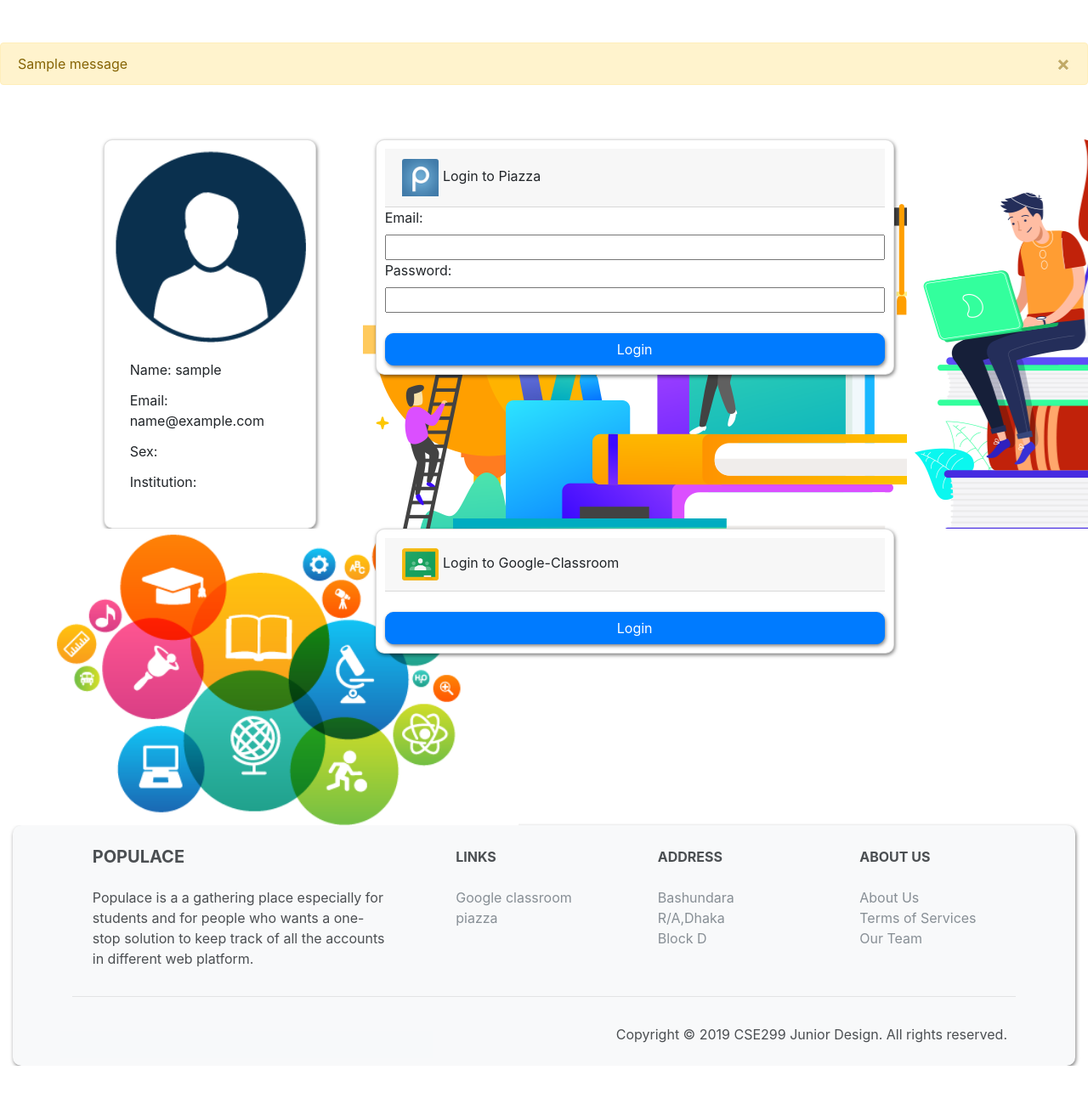
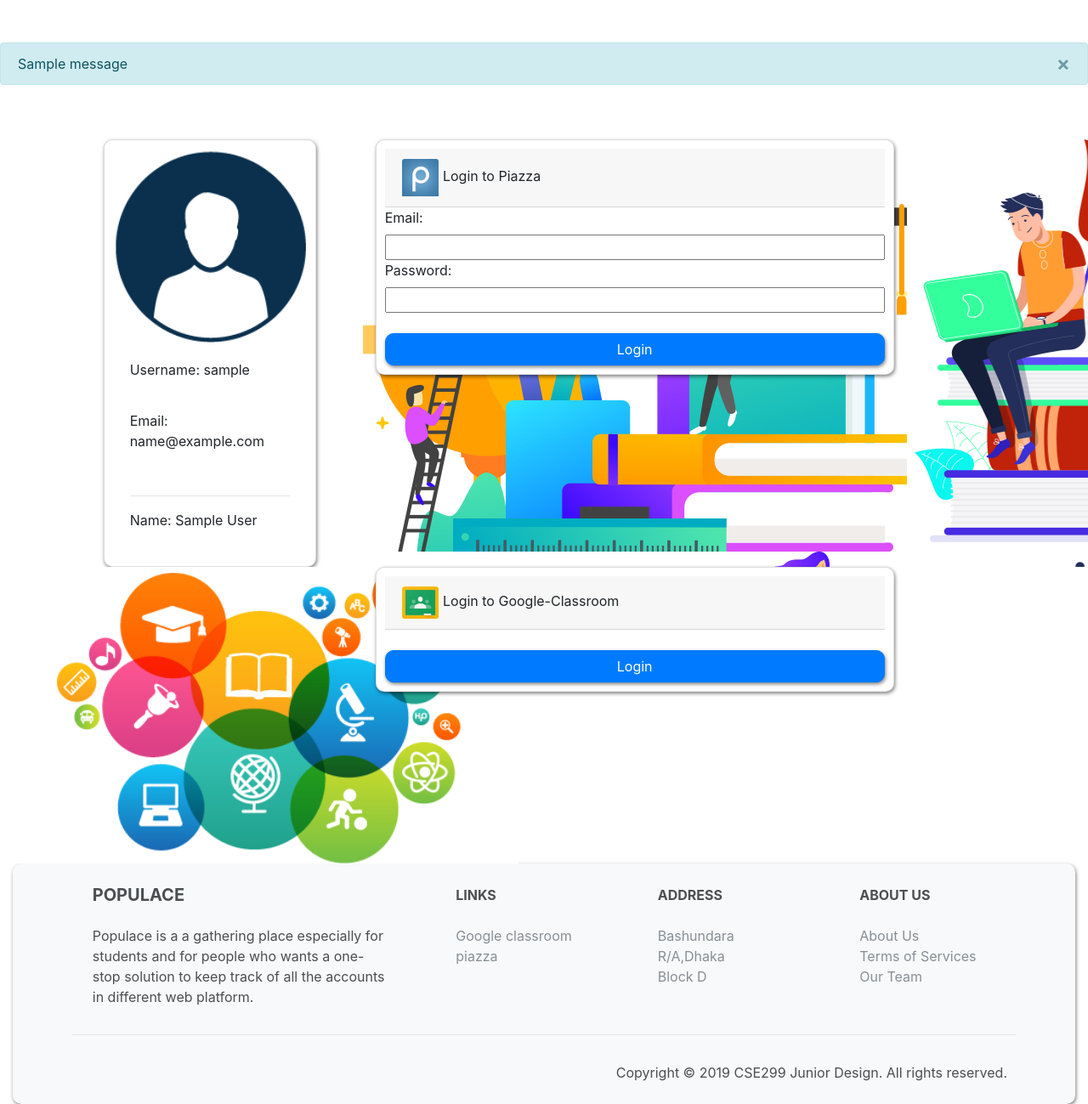
Before and after one commit to NSU-SU19CSE299S16/SU19CSE299S16G03NSU, a Django app: page /piazza/ in a window 1280 px wide. Shown: the part 58-1357 px from the top of the page at 85% size. Before the commit the page ends 1312 px from the top, so only its background shows below. Run offline with Django 3.2, Linux system fonts and the light colour scheme; a user stored in the database is signed in; tables that the repository leaves empty hold one stand-in row (values such as "Sample post"); one stand-in notice (Sample message) is shown; some libraries are stand-ins or nearby versions.

Commit message:
Feature #37 : Added image and minor design changed to profile

```diff
--- a/Project Code/Populace/api/templates/api/piazza.html
+++ b/Project Code/Populace/api/templates/api/piazza.html
@@ -4,7 +4,7 @@
     <br>
     <br>
 
-    <div class="row">
+    <div class="row"style="background-image: url({% static "education.png" %});">
     <div class="col-1">
 
     </div>
@@ -22,7 +22,7 @@
     <div class="col-1">
 
     </div>
-    <div class="col-6">
+    <div class="col-6" style="background-image: url({% static "learning_img.png" %});">
 
 
     <h1 class="text-center font-weight-bold">Active Classes in Piazza</h1><br>
--- a/Project Code/Populace/api/templates/api/piazza_post.html
+++ b/Project Code/Populace/api/templates/api/piazza_post.html
@@ -1,9 +1,9 @@
 {% extends 'base.html' %}
+{% load static %}
 {% block content %}
 
 <br>
 <div class="container">
-
 
 {% for sub,date,content in allposts %}
 
@@ -19,8 +19,7 @@
 </div>
 
 </div>
-<br><br>
-
+<br>
 
 {% endfor %}
 
--- a/Project Code/Populace/api/templates/api/profile.html
+++ b/Project Code/Populace/api/templates/api/profile.html
@@ -13,10 +13,10 @@
   <div class="card" style="width:250px; padding: 10px; box-shadow: 1px 2px 4px rgba(0, 0, 0, .5);-webkit-border-radius: 10px 10px 10px 10px;">
     <img class="card-img-top" src="{% static "download.png" %}" alt="Card image" style="width:100%">
     <div class="card-body">
-      <p class="card-title">Name: {{user.username}}</p>
-      <p class="card-title">Email: {{user.email}}</p>
-      <p class="card-title">Sex: </p>
-      <p class="card-title">Institution: </p>
+      <p class="card-title">Username: {{user.username}}</p><br>
+      <p class="card-title">Email: {{user.email}}</p><br><hr>
+      <p class="card-title">Name: {{user.first_name}} {{user.last_name}}</p>
+
     </div>
   </div>
 </div>
--- a/Project Code/Populace/templates/base.html
+++ b/Project Code/Populace/templates/base.html
@@ -15,6 +15,7 @@
     <link href="https://fonts.googleapis.com/css?family=Open+Sans&display=swap" rel="stylesheet">
     <link href="https://fonts.googleapis.com/css?family=Fredoka+One&display=swap" rel="stylesheet">
    <script src="https://ajax.googleapis.com/ajax/libs/jquery/3.4.1/jquery.min.js"></script>
+   <script src="https://cdnjs.cloudflare.com/ajax/libs/twitter-bootstrap/3.3.5/js/bootstrap.min.js"></script>
 
 </head>
 
@@ -75,12 +76,13 @@
 <br>
 {% if messages %}
   {% for message in messages %}
-<div class="alert alert-warning alert-dismissible fade show" role="alert">
-  {{message}}
-  <button type="button" class="close" data-dismiss="alert" aria-label="Close">
-    <span aria-hidden="true">&times;</span>
-  </button>
-</div>
+  <div class="alert alert-info alert-dismissible fade show" role="alert">
+
+    <button type="button" class="close" data-dismiss="alert">
+      <span aria-hidden="true">&times;</span>
+    </button>
+    {{message}}
+  </div>
   {% endfor %}
 {% endif %}
 <!-- alert message ends here -->
```
Also changed, not shown: Project Code/Populace/api/templates/api/index.html (+16 -46 lines).
